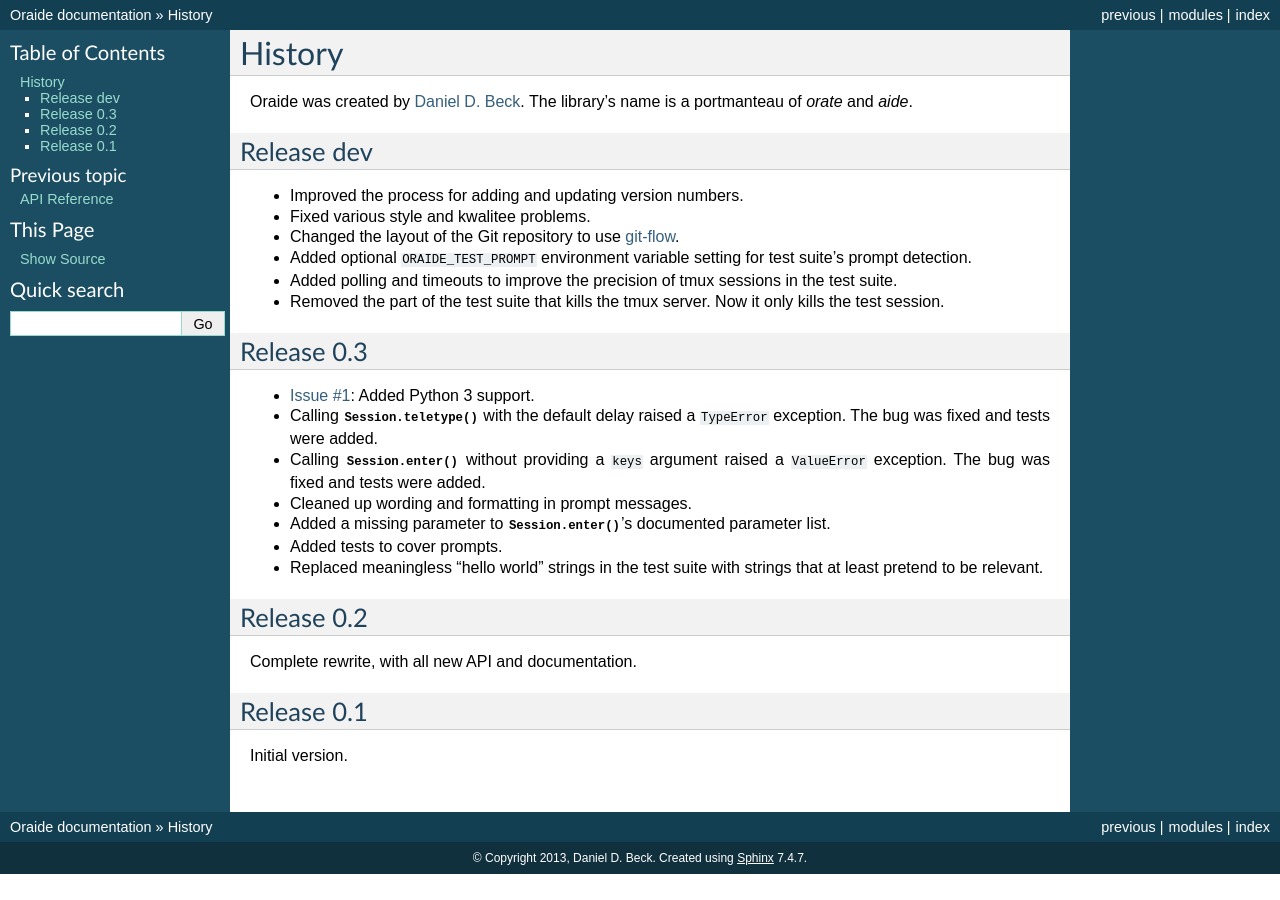
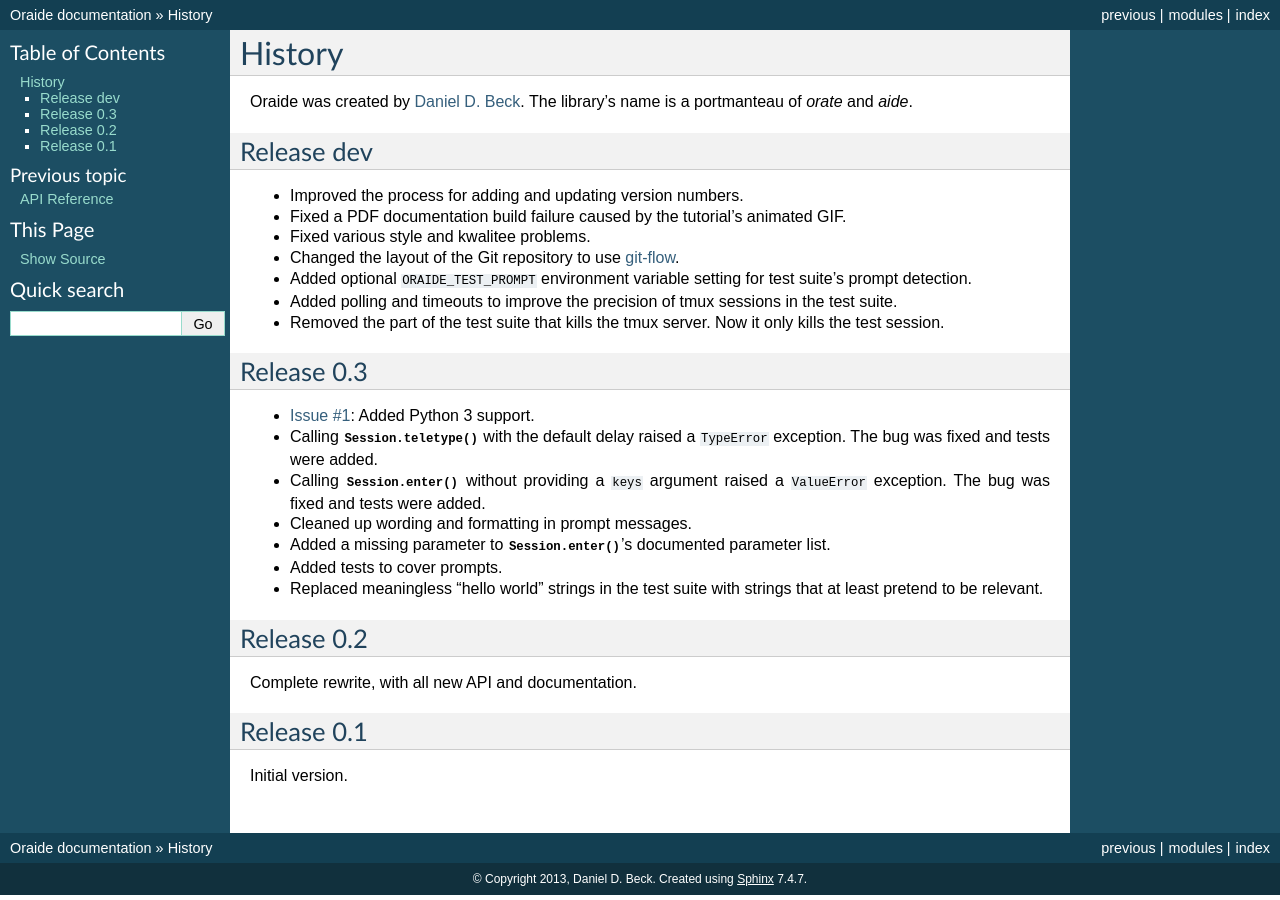
Before and after one commit to ddbeck/oraide, a Sphinx documentation site: the page built from docs/history.rst, in a window 1280 px wide. Built offline with Sphinx 7.4.7, drawn with Linux system fonts in a browser that asks for light colours; the version number could not be read and is left out.

Commit message:
add PDF build fix to version history

```diff
--- a/docs/history.rst
+++ b/docs/history.rst
@@ -12,6 +12,7 @@
 -----------
 
 - Improved the process for adding and updating version numbers.
+- Fixed a PDF documentation build failure caused by the tutorial's animated GIF.
 - Fixed various style and kwalitee problems.
 - Changed the layout of the Git repository to use `git-flow`_.
 - Added optional ``ORAIDE_TEST_PROMPT`` environment variable setting for test suite's prompt detection.
```
